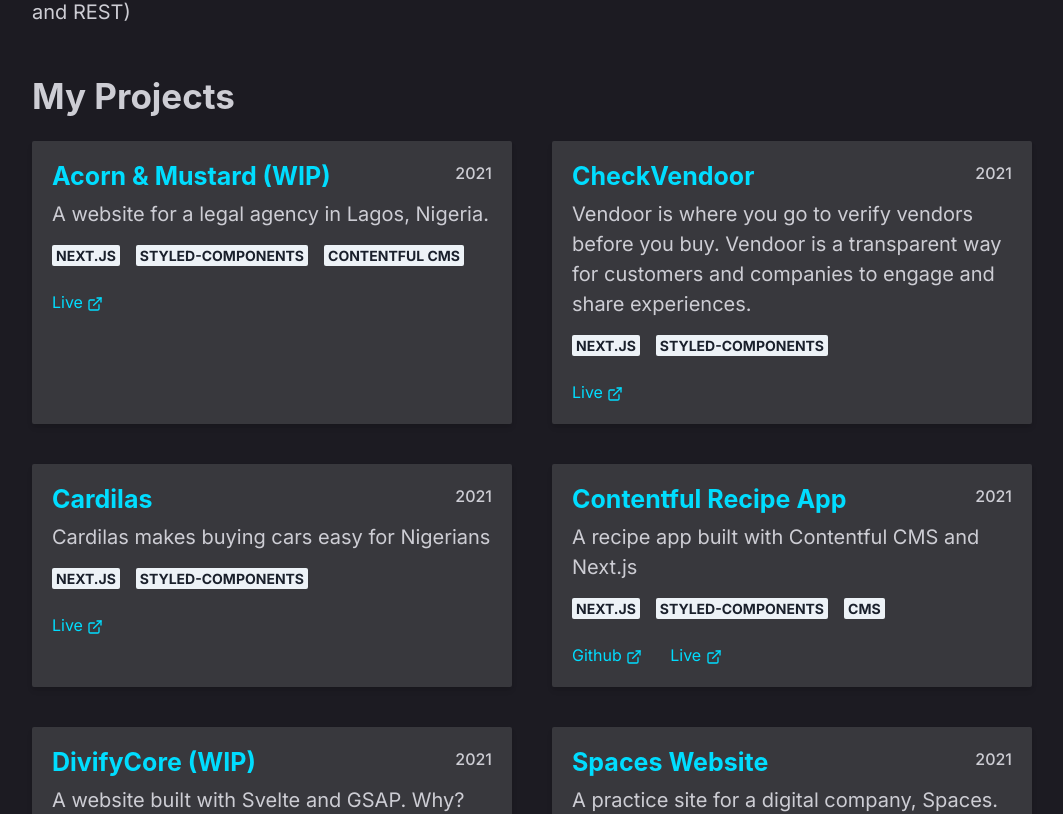
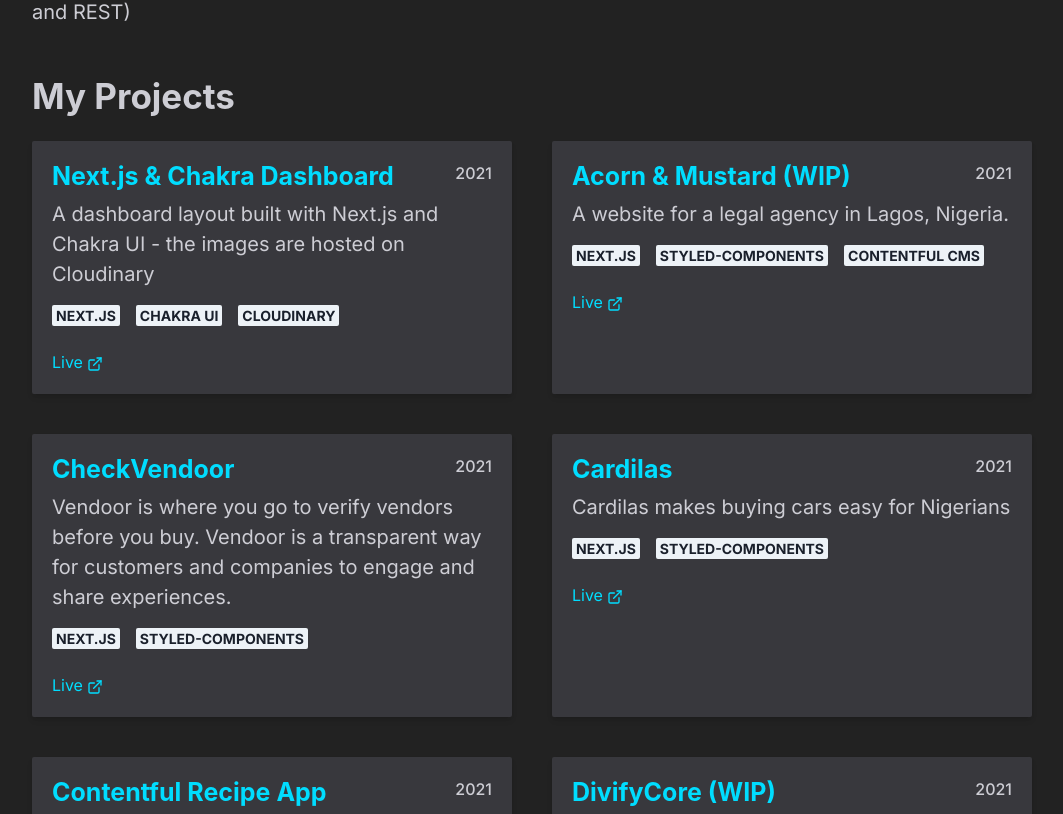
Before and after one commit to nefejames/my-portfolio-v3, a Next.js app: page / in a window 1280 px wide. Shown: the part 429-1243 px from the top of the page, without its empty margins (108-1171 px from the left). Built offline with nearby package versions, Linux system fonts and the light colour scheme.

Commit message:
a bunch of changes

```diff
--- a/Theme.js
+++ b/Theme.js
@@ -13,7 +13,7 @@
   styles: {
     global: {
       "html, body": {
-        background: "#1c1b22",
+        background: "#222",
         color: "#CDCDD4",
         fontFamily: `Inter, 'sans-serif'`,
       },
--- a/components/MiniProjectCard.js
+++ /dev/null
@@ -1,3 +0,0 @@
-export default function MiniProjectCard(){
-
-}
--- a/components/index.js
+++ b/components/index.js
@@ -1,15 +1,7 @@
 import BlogCard from "./BlogCard";
 import Card from "./Card";
 import ProjectCard from "./ProjectCard";
-import MiniProjectCard from "./MiniProjectCard";
 import SectionContainer from "./SectionContainer";
 import CustomLink from "./CustomLink";
 
-export {
-  BlogCard,
-  ProjectCard,
-  MiniProjectCard,
-  SectionContainer,
-  CustomLink,
-  Card,
-};
+export { BlogCard, ProjectCard, SectionContainer, CustomLink, Card };
--- a/package.json
+++ b/package.json
@@ -18,7 +18,6 @@
     "next": "10.1.3",
     "react": "17.0.2",
     "react-dom": "17.0.2",
-    "react-icons": "^4.2.0",
-    "uuid": "^8.3.2"
+    "react-icons": "^4.2.0"
   }
 }
--- a/pages/_app.js
+++ b/pages/_app.js
@@ -1,5 +1,5 @@
 import { ChakraProvider } from "@chakra-ui/react";
-import Theme from "../Theme";
+import Theme from "@root/Theme";
 
 import "@fontsource/pt-sans";
 import "@fontsource/sora/500.css";
--- a/pages/api/hello.js
+++ /dev/null
@@ -1,5 +0,0 @@
-// Next.js API route support: https://nextjs.org/docs/api-routes/introduction
-
-export default (req, res) => {
-  res.status(200).json({ name: 'John Doe' })
-}
--- a/pages/index.js
+++ b/pages/index.js
@@ -1,7 +1,7 @@
 import Head from "next/head";
 import { Box, Stack } from "@chakra-ui/react";
-import { Wrapper } from "../layout/index";
-import { About, Skills, Blog, Projects, Footer } from "../sections/index";
+import { Wrapper } from "@layout/index";
+import { About, Skills, Blog, Projects, Footer } from "@sections/index";
 //work on seo next
 export default function Home() {
   return (
--- a/projectsData.js
+++ b/projectsData.js
@@ -1,8 +1,13 @@
-import { v4 as uuidv4 } from "uuid";
-
 const projectsData = [
   {
-    id: uuidv4(),
+    title: "Next.js & Chakra Dashboard",
+    details:
+      "A dashboard layout built with Next.js and Chakra UI - the images are hosted on Cloudinary",
+    tags: ["Next.js", " Chakra UI", "Cloudinary"],
+    year: "2021",
+    liveUrl: "next-chakra-dashboard.vercel.app/",
+  },
+  {
     title: "Acorn & Mustard (WIP)",
     details: "A website for a legal agency in Lagos, Nigeria.",
     tags: ["Next.js", "styled-components", "Contentful CMS"],
@@ -10,17 +15,14 @@
     liveUrl: "https://www.acornandmustard.com/",
   },
   {
-    id: uuidv4(),
     title: "CheckVendoor",
     details:
       "Vendoor is where you go to verify vendors before you buy. Vendoor is a transparent way for customers and companies to engage and share experiences.",
     tags: ["Next.js", "styled-components"],
     year: "2021",
-
     liveUrl: "https://www.checkvendoor.com/",
   },
   {
-    id: uuidv4(),
     title: "Cardilas",
     details: "Cardilas makes buying cars easy for Nigerians",
     tags: ["Next.js", "styled-components"],
@@ -28,64 +30,51 @@
     liveUrl: "https://ceedcap-cardilas.vercel.app/",
   },
   {
-    id: uuidv4(),
     title: "Contentful Recipe App",
     details: "A recipe app built with Contentful CMS and Next.js",
     tags: ["Next.js", "styled-components", "CMS"],
     year: "2021",
-    githubUrl: "https://github.com/nefejames/contentful-recipe-app",
     liveUrl: "https://contentful-recipe-app.vercel.app/",
   },
   {
-    id: uuidv4(),
     title: "DivifyCore (WIP)",
     details: "A website built with Svelte and GSAP. Why? Because Svelte!! ",
     tags: ["Svelte", "GSAP"],
     year: "2021",
-    githubUrl: "https://github.com/nefejames/divify-core",
     liveUrl: "https://stoic-carson-8ed644.netlify.app/",
   },
   {
-    id: uuidv4(),
     title: "Spaces Website",
     details: "A practice site for a digital company, Spaces.",
     tags: ["Next.js", "styled-components"],
     year: "2021",
     githubUrl: "https://github.com/nefejames/spaces-website",
-    liveUrl: "https://spaces-website.vercel.app/",
   },
 
   {
-    id: uuidv4(),
     title: "ShipQuik Logisitcs",
     details: "A demo website for a logistics company based in Lagos.",
     tags: ["css", "js"],
     year: "2020",
-    githubUrl: "https://github.com/nefejames/shiq-quik",
     liveUrl: "https://daddynefs-shipquik.netlify.app/",
   },
   {
-    id: uuidv4(),
     title: "Recipe App",
     details:
       "An application to search for different recipes built using the Edamam API. ",
     tags: ["css", "react"],
     year: "2020",
-    githubUrl: "https://github.com/nefejames/react-recipe-app",
     liveUrl: "https://daddynefs-recipe.netlify.app/",
   },
   {
-    id: uuidv4(),
     title: "Image Search App",
     details:
       "An application to search through different pictures built using the Pixalbay API.",
     tags: ["sass", "js"],
     year: "2020",
-    githubUrl: "https://github.com/nefejames/image-search-app",
     liveUrl: "https://daddynefs-image-search.netlify.app/",
   },
   {
-    id: uuidv4(),
     title: "Geo-search app",
     details: "A weather data built using Google Maps and Autocomplete APIs. ",
     tags: ["css", "js"],
--- a/sections/About.js
+++ b/sections/About.js
@@ -2,7 +2,7 @@
 import { EmailIcon, Icon, ExternalLinkIcon } from "@chakra-ui/icons";
 import { FaGithub, FaTwitter, FaLinkedin } from "react-icons/fa";
 import { SiCodesandbox } from "react-icons/si";
-import { CustomLink } from "../components";
+import { CustomLink } from "@components/index";
 
 export default function About() {
   return (
--- a/sections/Blog.js
+++ b/sections/Blog.js
@@ -1,7 +1,7 @@
 import { List, ListItem, ListIcon, Heading, Box } from "@chakra-ui/react";
 import { MdCheckCircle } from "react-icons/md";
-import { Grid } from "../layout/index";
-import { BlogCard, SectionContainer, CustomLink } from "../components/index";
+import { Grid } from "@layout/index";
+import { BlogCard, SectionContainer, CustomLink } from "@components/index";
 
 export default function Blog() {
   return (
--- a/sections/Projects.js
+++ b/sections/Projects.js
@@ -1,12 +1,12 @@
-import { Grid } from "../layout/index";
-import { ProjectCard, SectionContainer } from "../components/index";
-import projectsData from "../projectsData";
+import { Grid } from "@layout/index";
+import { ProjectCard, SectionContainer } from "@components/index";
+import projectsData from "@root/projectsData";
 export default function Projects() {
   return (
     <SectionContainer sectionTitle="My Projects">
       <Grid>
-        {projectsData.map((project) => (
-          <ProjectCard key={project.id} {...project} />
+        {projectsData.map((project, i) => (
+          <ProjectCard key={i} {...project} />
         ))}
       </Grid>
     </SectionContainer>
--- a/sections/Skills.js
+++ b/sections/Skills.js
@@ -1,5 +1,5 @@
 import { Box, Heading, Text } from "@chakra-ui/react";
-import { SectionContainer } from "../components";
+import { SectionContainer } from "@components/index";
 
 export default function Skills() {
   return (
```
Also changed, not shown: 1 other file (tests, documents, lock files or other folders).
